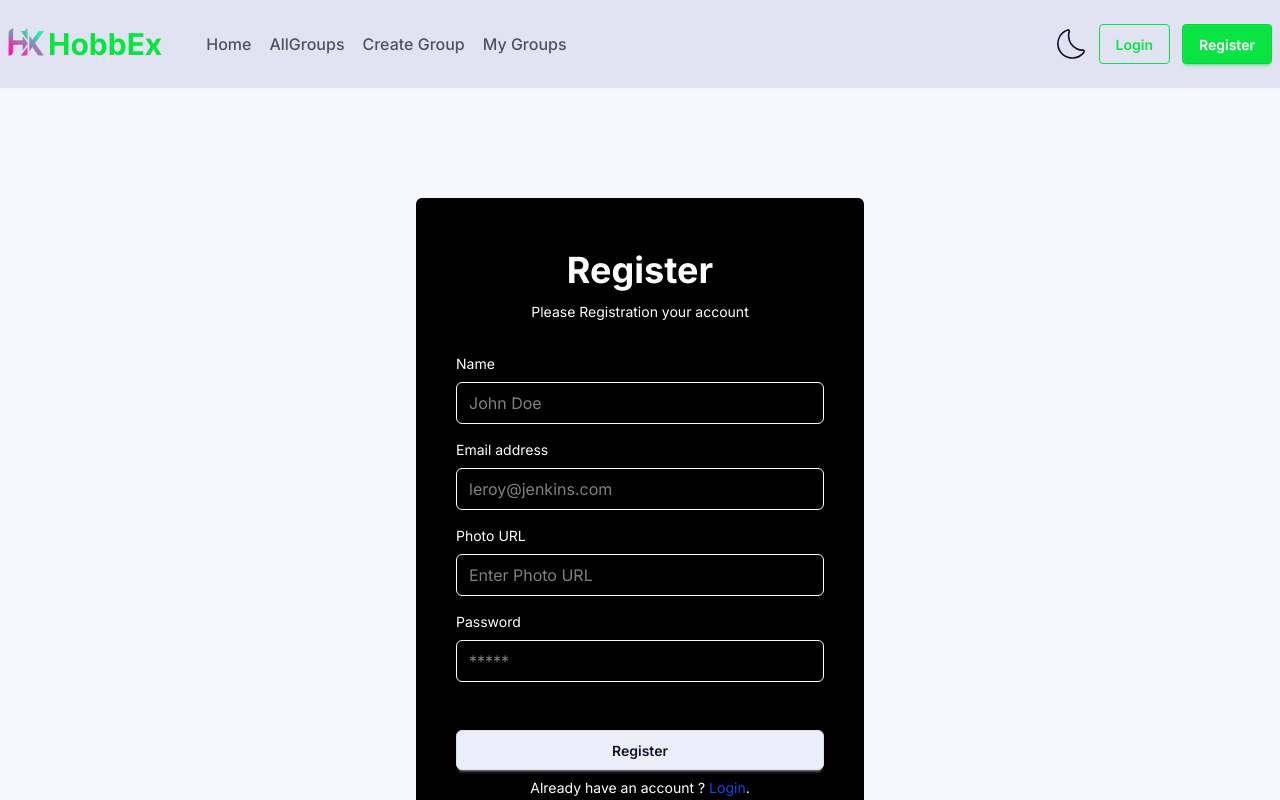
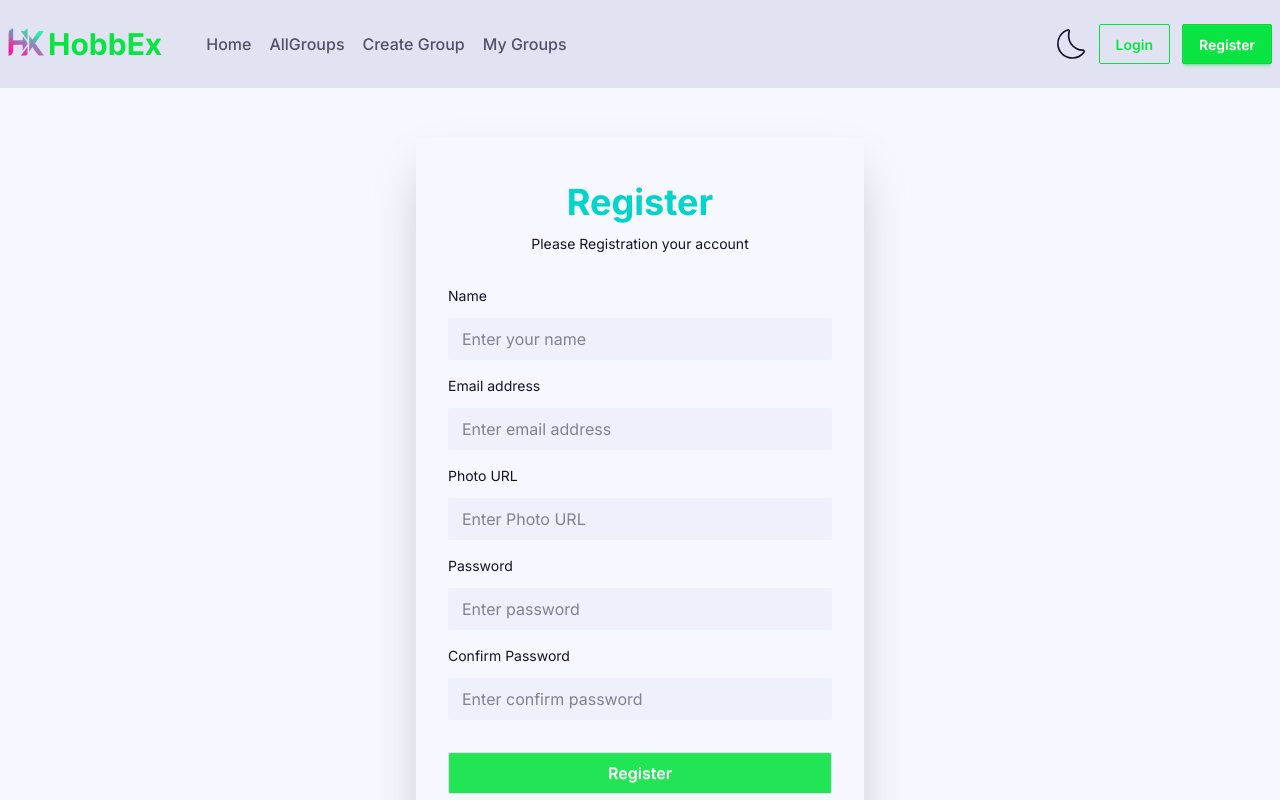
Before and after one commit to nurislam243/hobbex-client-side, a React (Vite) app: page /registration in a window 1280 px wide. Shown: the top 800 px of the page. Built offline with nearby package versions, Linux system fonts and the light colour scheme; no server answers.

Commit message:
customize login and register form

```diff
--- a/package.json
+++ b/package.json
@@ -11,6 +11,7 @@
   },
   "dependencies": {
     "@tailwindcss/vite": "^4.1.4",
+    "date-fns": "^4.1.0",
     "firebase": "^11.7.3",
     "lottie-react": "^2.4.1",
     "react": "^19.0.0",
--- a/src/components/Banner/Banner.jsx
+++ b/src/components/Banner/Banner.jsx
@@ -106,7 +106,7 @@ const Banner = () => {
                     <p className="text-gray-300">
                       {slider.description}
                     </p>
-                    <Link to={'/groups'} className="btn btn-secondary btn-outline text-white mt-9 sm:text-lg">View All Groups</Link>
+                    <Link to={'/groups'} className="btn rounded-[2px] btn-secondary btn-outline text-white mt-9 sm:text-lg">View All Groups</Link>
                   </div>
                 </div>
               </div>
--- a/src/components/FeaturedGroupCard/FeaturedGroupCard.jsx
+++ b/src/components/FeaturedGroupCard/FeaturedGroupCard.jsx
@@ -20,7 +20,7 @@ const FeaturedGroupCard = ({ group }) => {
         </p>
         <div className="card-actions justify-end mt-4">
           <Link to={`/group/${_id}`}>
-            <button className="btn btn-primary text-white btn-sm">See More</button>
+            <button className="btn btn-primary rounded-[2px] text-white btn-sm">See More</button>
           </Link>
         </div>
       </div>
--- a/src/components/NavbarEnd/NavbarEnd.jsx
+++ b/src/components/NavbarEnd/NavbarEnd.jsx
@@ -9,8 +9,8 @@ const NavbarEnd = () => {
         <div>
             {
                 user ? <NavEndAvatar></NavEndAvatar> :
-                <div className='flex gap-x-3'><Link className='btn btn-outline btn-primary hover:text-white' to={'/login'}>Login</Link>
-                <Link className='btn btn-primary text-white hidden @min-[437px]:flex' to="/registration">Register</Link></div>
+                <div className='flex gap-x-3'><Link className='btn btn-outline rounded-[2px] btn-primary hover:text-white' to={'/login'}>Login</Link>
+                <Link className='btn btn-primary rounded-[2px] text-white hidden @min-[437px]:flex' to="/registration">Register</Link></div>
             }
         </div>
     );
--- a/src/index.css
+++ b/src/index.css
@@ -103,6 +103,9 @@
   .gray-text-dark-mode{
     color: #6d7691;
   }
+  .gray1-text-dark-mode{
+    color: #b8bbca;
+  }
   .input-bg-dark-mode{
     background-color: oklch(27% 0.02 280);
   }
--- a/src/pages/GroupDetails/GroupDetails.jsx
+++ b/src/pages/GroupDetails/GroupDetails.jsx
@@ -1,5 +1,8 @@
 import React from 'react';
 import { useLoaderData } from 'react-router';
+import { filterIsDateEnd } from '../../utils/utils';
+import { format } from 'date-fns';
+
 
 const GroupDetails = () => {
   const group = useLoaderData();
@@ -12,53 +15,62 @@ const GroupDetails = () => {
     startDate
   } = group;
 
+  const isDateEnd = filterIsDateEnd(startDate);
+  console.log(isDateEnd);
+
   return (
-    <section className="max-w-4xl mx-auto px-4 md:px-6 py-10">
-      <div className="bg-white shadow-xl rounded-2xl overflow-hidden">
+   <div className="">
+     <section className="mx-auto px-4 md:px-6 pt-3 sm:pt-7">
+      <div className="bg-white black-bg-dark-mode shadow-xl rounded overflow-hidden">
 
         {/* Group Image on Top */}
-        <div className="h-64 md:h-96 w-full">
+        <div className="h-64 md:h-96 2xl:h-[400px] w-full">
           <img
             src={imageURL}
             alt={groupName}
-            className="w-full h-full object-cover"
+            className="w-full h-full"
           />
         </div>
 
         {/* Content Below */}
         <div className="p-6 md:p-8 space-y-5">
           {/* Category Badge */}
-          <div className="inline-block bg-indigo-600 text-white text-xs font-semibold px-4 py-1 rounded-full shadow-sm">
+          <div className="inline-block bg-accent/20 text-accent px-2 py-1 rounded text-xs font-semibold  sm:px-4 shadow-sm">
             {hobbyCategory}
           </div>
 
           {/* Group Name */}
-          <h1 className="text-3xl md:text-4xl font-bold text-gray-800">
+          <h1 className="text-3xl md:text-4xl font-bold gray-text-dark-mode text-gray-800">
             {groupName}
           </h1>
 
           {/* Description */}
-          <p className="text-gray-600 text-base leading-relaxed">
+          <p className="text-gray-600 text-base white-text-dark-mode leading-relaxed">
             {description}
           </p>
 
           {/* Details Grid */}
-          <div className="grid grid-cols-1 sm:grid-cols-2 gap-4 text-sm text-gray-700 pt-2">
-            <div>
-              <span className="font-medium">Max Members:</span> {maxMembers}
+          <div className="grid grid-cols-1 sm:grid-cols-2 gap-4 text-sm sm:text-[16px] text-gray-700 pt-2">
+            <div className='white-text-dark-mode'>
+              <span className="font-bold gray1-text-dark-mode">Max Members:</span> {maxMembers}
             </div>
-            <div>
-              <span className="font-medium">Start Date:</span> {startDate}
+            <div className='white-text-dark-mode'>
+              <span className="font-bold gray1-text-dark-mode">Start Date:</span> {format(new Date(startDate), 'd MMM yyyy')}
             </div>
           </div>
 
           {/* Action Button */}
-          <button className="mt-6 px-6 py-2 bg-primary hover:bg-primary/90 text-white font-medium rounded-md transition duration-200 shadow-md">
-            Join This Group
-          </button>
+          <div className="">
+            {
+              isDateEnd ? <button className="mt-6 px-6 py-2 bg-primary hover:bg-primary/90 cursor-pointer text-white       font-medium transition duration-200 rounded-[2px] shadow-md">
+                Join This Group
+              </button>: <span className='px-3 py-2 md:text-[16px] rounded-full bg-error/80  text-white text-sm'>This group is no longer active</span>
+            }
+          </div>
         </div>
       </div>
     </section>
+   </div>
   );
 };
 
--- a/src/pages/Groups/AllGroups.jsx
+++ b/src/pages/Groups/AllGroups.jsx
@@ -17,9 +17,12 @@ const AllGroups = () => {
 
   return (
     <section className="py-10">
-      <h2 className="text-3xl font-bold text-center text-primary mb-10">
+      <h2 className="text-3xl md:text-4xl font-bold text-center text-primary mb-4">
         Explore All Hobby Groups
       </h2>
+      <p className="text-center text-base-content mb-10 max-w-2xl mx-auto">
+        Discover and connect with vibrant communities that share your passions, fuel your creativity, and help you grow through meaningful hobbies and shared interests.
+      </p>
 
       <div className="flex flex-col @min-[520px]:grid @min-[520px]:grid-cols-2 @min-[1280px]:grid-cols-3 gap-6">
         {sortGroups.map((group) => (
@@ -51,7 +54,7 @@ const AllGroups = () => {
               </div>
               <div className="mt-4">
                 <Link to={`/group/${group._id}`}>
-                  <button className="btn btn-primary text-white btn-sm">See More</button>
+                  <button className="btn btn-primary rounded-[2px] text-white btn-sm">See More</button>
                 </Link>
               </div>
             </div>
@@ -59,7 +62,7 @@ const AllGroups = () => {
         ))}
       </div>
       <div className="flex justify-center mt-6">
-        <button className='btn btn-secondary md:text-lg' onClick={() => setSortState(!sortState)}>
+        <button className='btn btn-secondary rounded-[2px] md:text-lg' onClick={() => setSortState(!sortState)}>
           {
             sortState ? <span>View All</span> : <span>View Less</span>
           }
--- a/src/pages/Login/Login.jsx
+++ b/src/pages/Login/Login.jsx
@@ -42,39 +42,39 @@ const Login = () => {
     }
     return (
         <div>
-            <div className="w-full max-w-md p-4 rounded-md shadow mt-[100px] mx-auto sm:p-8 bg-black text-white dark:bg-gray-50 dark:text-gray-800">
-                <h2 className="mb-3 text-3xl font-semibold text-center">Login to your account</h2>
-                <p className="text-sm text-center dark:text-gray-600">Don't have account?
+            <div className="w-full max-w-md p-4 shadow-2xl mt-[27px] sm:mt-[50px] lg:mt-[80px] 2xl:mt-[100px] mx-auto black-bg-dark-mode sm:p-8">
+                <h2 className="mb-3 text-3xl font-semibold text-center text-accent">Login to your account</h2>
+                <p className="text-sm text-center text-base-content">Don't have account?
                     <Link  to={'/registration'} className="focus:underline hover:underline text-blue-700"> Registration here</Link>
                 </p>
                 <form noValidate="" action="" className="space-y-8 mt-6">
                     <div className="space-y-4">
                         <div className="space-y-2">
                             <label htmlFor="email" className="block text-sm">Email address</label>
-                            <input type="email" name="email" id="email" placeholder="leroy@jenkins.com" className="w-full px-3 py-2 border rounded-md dark:border-gray-300 dark:bg-gray-50 dark:text-gray-800 focus:dark:border-violet-600" />
+                            <input type="email" name="email" id="email" placeholder="Enter email address" className="bg-base-200/70 mt-1 focus:outline focus:outline-base-content/25 px-3.5 py-[9px] rounded-[2px] w-full input-bg-dark-mode" />
                         </div>
                         <div className="space-y-2">
                             <div className="flex justify-between">
                                 <label htmlFor="password" className="text-sm">Password</label>
-                                <a rel="noopener noreferrer" href="#" className="text-xs hover:underline dark:text-gray-600">Forgot password?</a>
+                                <a rel="noopener noreferrer" href="#" className="text-xs hover:underline">Forgot password?</a>
                             </div>
-                            <input type="password" name="password" id="password" placeholder="*****" className="w-full px-3 py-2 border rounded-md dark:border-gray-300 dark:bg-gray-50 dark:text-gray-800 focus:dark:border-violet-600" />
+                            <input type="password" name="password" id="password" placeholder="Enter Password" className="bg-base-200/70 mt-1 focus:outline focus:outline-base-content/25 px-3.5 py-[9px] rounded-[2px] w-full input-bg-dark-mode" />
                         </div>
                     </div>
-                    <button type="button" className="w-full px-8 py-3 font-semibold btn hover:btn-accent cursor-pointer rounded-md dark:bg-violet-600 dark:text-gray-50">Login</button>
+                    <button type="button" className="w-full px-8 py-5 font-semibold btn bg-primary/90 hover:bg-primary/40 cursor-pointer rounded-[2px] text-white sm:text-[16px]">Login</button>
                 </form>
 
                 {/* or */}
                 <div className="flex items-center w-full my-4">
-                    <hr  className="w-full dark:text-gray-600" />
-                    <p className="px-3 dark:text-gray-600">OR</p>
-                    <hr  className="w-full dark:text-gray-600" />
+                    <hr  className="w-full" />
+                    <p className="px-3">OR</p>
+                    <hr  className="w-full" />
                 </div>
 
                 {/* login with google */}
                 <div className="my-6 space-y-4">
-                    <button aria-label="Login with Google" onClick={handleLoginGoogle} type="button" className="flex items-center justify-center w-full p-4 space-x-4 border rounded-md focus:ring-2 focus:ring-offset-1 dark:border-gray-600 focus:dark:ring-violet-600">
-                        <FcGoogle />
+                    <button aria-label="Login with Google" onClick={handleLoginGoogle} type="button" className="flex items-center justify-center mt-1 outline outline-base-content/50 focus:outline-base-content px-3.5 py-[9px] rounded-[2px] w-full text-lg gap-2">
+                        <FcGoogle size={25}/>
                         <p>Login with Google</p>
                     </button>
                 </div>
--- a/src/pages/NotFound/NotFound.jsx
+++ b/src/pages/NotFound/NotFound.jsx
@@ -1,6 +1,5 @@
 import React from 'react';
 import { Link } from 'react-router';
-import errorRed from "../../assets/error-red.png"
 import error404 from "../../animations/error404.json";
 import error from "../../animations/error.json";
 import Lottie from 'lottie-react';
--- a/src/pages/Register/Register.jsx
+++ b/src/pages/Register/Register.jsx
@@ -52,44 +52,44 @@ const Register = () => {
     }
     return (
         <div>
-            <div className="flex flex-col max-w-md p-6 bg-black mx-auto mt-[100px] text-white rounded-md sm:p-10 dark:bg-gray-50 dark:text-gray-800">
+            <div className="w-full max-w-md p-4 shadow-2xl mt-[20px] sm:mt-[40px] mx-auto black-bg-dark-mode sm:p-8">
                 <div className="mb-8 text-center">
-                    <h1 className="my-3 text-4xl font-bold">Register</h1>
-                    <p className="text-sm dark:text-gray-600">Please Registration your account</p>
+                    <h1 className="my-3 text-4xl text-accent font-bold">Register</h1>
+                    <p className="text-sm">Please Registration your account</p>
                 </div>
-                <form onSubmit={handleRegistration} className="space-y-12">
+                <form onSubmit={handleRegistration} className="space-y-8 mt-6">
                     <div className="space-y-4">
                         <div>
                             <label htmlFor="name" className="block mb-2 text-sm">Name</label>
-                            <input type="text" name="name" id="name" placeholder="John Doe" className="w-full px-3 py-2 border rounded-md dark:border-gray-300 dark:bg-gray-50 dark:text-gray-800" />
+                            <input type="text" name="name" id="name" placeholder="Enter your name" className="bg-base-200/70 mt-1 focus:outline focus:outline-base-content/25 px-3.5 py-[9px] rounded-[2px] w-full input-bg-dark-mode" />
                         </div>
                         <div>
                             <label htmlFor="email" className="block mb-2 text-sm">Email address</label>
-                            <input type="email" name="email" id="email" placeholder="leroy@jenkins.com" className="w-full px-3 py-2 border rounded-md dark:border-gray-300 dark:bg-gray-50 dark:text-gray-800" />
+                            <input type="email" name="email" id="email" placeholder="Enter email address" className="bg-base-200/70 mt-1 focus:outline focus:outline-base-content/25 px-3.5 py-[9px] rounded-[2px] w-full input-bg-dark-mode" />
                         </div>
                         <div>
                             <label htmlFor="photoUrl" className="block mb-2 text-sm">Photo URL</label>
-                            <input type="text" name="photoUrl" id="photoUrl" placeholder="Enter Photo URL" className="w-full px-3 py-2 border rounded-md dark:border-gray-300 dark:bg-gray-50 dark:text-gray-800" />
+                            <input type="text" name="photoUrl" id="photoUrl" placeholder="Enter Photo URL" className="bg-base-200/70 mt-1 focus:outline focus:outline-base-content/25 px-3.5 py-[9px] rounded-[2px] w-full input-bg-dark-mode" />
                         </div>
                         <div>
                             <div className="flex justify-between mb-2">
                                 <label htmlFor="password" className="text-sm">Password</label>
                             </div>
-                            <input type="password" name="password" id="password" placeholder="*****" className="w-full px-3 py-2 border rounded-md dark:border-gray-300 dark:bg-gray-50 dark:text-gray-800" />
+                            <input type="password" name="password" id="password" placeholder="Enter password" className="bg-base-200/70 mt-1 focus:outline focus:outline-base-content/25 px-3.5 py-[9px] rounded-[2px] w-full input-bg-dark-mode" />
                         </div>
-                        {/* <div>
+                        <div>
                             <div className="flex justify-between mb-2">
                                 <label htmlFor="confirmPassword" className="text-sm">Confirm Password</label>
                             </div>
-                            <input type="password" name="confirmPassword" id="password" placeholder="*****" className="w-full px-3 py-2 border rounded-md dark:border-gray-300 dark:bg-gray-50 dark:text-gray-800" />
-                        </div> */}
+                            <input type="password" name="confirmPassword" id="confirmPassword" placeholder="Enter confirm password" className="bg-base-200/70 mt-1 focus:outline focus:outline-base-content/25 px-3.5 py-[9px] rounded-[2px] w-full input-bg-dark-mode" />
+                        </div>
                     </div>
                     <div className="space-y-2">
                         <div>
-                            <button type="submit" className="w-full px-8 py-3 font-semibold cursor-pointer btn hover:btn-accent rounded-md dark:bg-violet-600 dark:text-gray-50">Register</button>
+                            <button type="submit" className="w-full px-8 py-5 font-semibold btn bg-primary/90 hover:bg-primary/40 cursor-pointer rounded-[2px] text-white sm:text-[16px]">Register</button>
                         </div>
                         <p className="px-6 text-sm text-center dark:text-gray-600">Already have an account ?
-                            <Link rel="noopener noreferrer" to={'/login'} href="#" className="hover:underline dark:text-violet-600 text-blue-700"> Login</Link>.
+                            <Link rel="noopener noreferrer" to={'/login'} href="#" className="hover:underline dark:text-violet-600 text-blue-700"> Login</Link>
                         </p>
                     </div>
                 </form>
--- a/src/ui/NavEndAvatar/NavEndAvatar.jsx
+++ b/src/ui/NavEndAvatar/NavEndAvatar.jsx
@@ -13,7 +13,7 @@ const NavEndAvatar = () => {
                  }
             </div>
 
-            <button className='btn btn-outline btn-primary hover:text-white' onClick={handleLogout}>Logout</button>
+            <button className='btn rounded-[2px] btn-outline btn-primary hover:text-white' onClick={handleLogout}>Logout</button>
         </div>
     );
 };
--- a/src/utils/utils.js
+++ b/src/utils/utils.js
@@ -11,10 +11,18 @@ export const filterFeaturedGroups = (groups) =>{
         const startDateStr = group.startDate;
         const startDate = new Date(startDateStr);
         const today = new Date();
-
         return startDate > today
     })
 
     const sixFeaturedGroup = onGoingGroup.slice(0, 6)
     return sixFeaturedGroup;
 }
+
+
+export const filterIsDateEnd = (date) =>{
+    const today = new Date();
+    const startDate = new Date(date);
+    if(today < startDate){
+        return true;
+    }
+}
```
Also changed, not shown: 1 other file (tests, documents, lock files or other folders).
